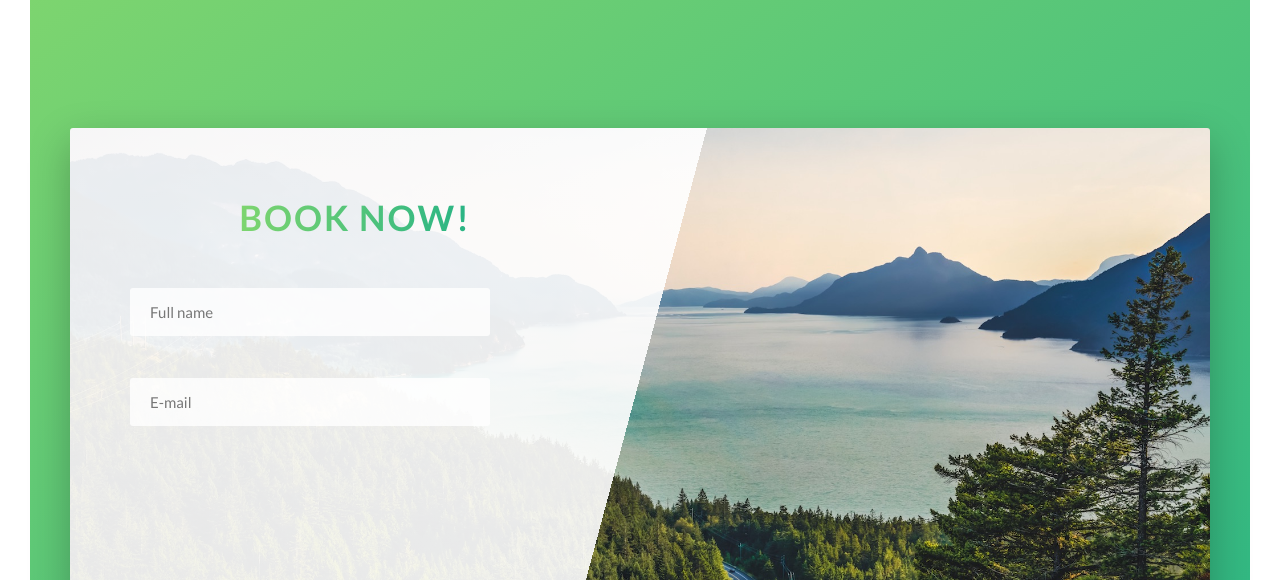
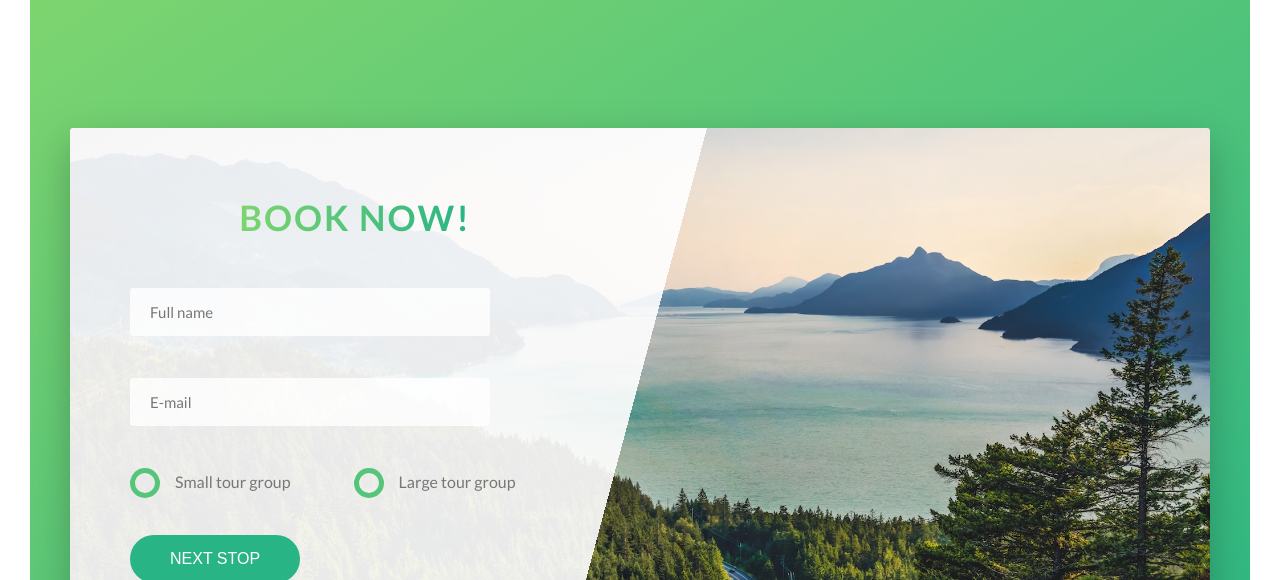
Before and after one commit to PFurtak/tours, a website: page index.html in a window 1280 px wide. Shown: the part 4601-5181 px from the top of the page. Drawn offline with Linux system fonts and the light colour scheme.

Commit message:
Finished styling booking section, custom radio buttons

```diff
--- a/index.html
+++ b/index.html
@@ -376,21 +376,35 @@
                   Book Now!
                 </h2>
               </div>
-
               <form action="#" class="form">
                 <div class="form__group">
-
                   <input type="text" class="form__input" id="name" placeholder="Full name" required>
                   <label for="name" class="form__label">Full name</label>
                 </div>
-
                 <div class="form__group">
-
                   <input type="email" class="form__input" id="email" placeholder="E-mail" required>
                   <label for="email" class="form__label">E-mail</label>
                 </div>
+                <div class="form__group">
+                  <div class="form__radio-group">
+                    <input name="size" id="small" type="radio" class="form__radio-input">
+                    <label for="small" class="form__radio-label">
+                      <span class="form__radio-button"></span>
+                      Small tour group</label>
+                  </div>
+                  <div class="form__radio-group">
+                    <input name="size" id="large" type="radio" class="form__radio-input">
+                    <label for="large" class="form__radio-label">
+                      <span class="form__radio-button"></span>
+                      Large tour group</label>
+                  </div>
+                </div>
+                <div class="form-group">
+                  <button class="btn btn--green u-margin-top-sm">Next stop</button>
+                </div>
               </form>
             </div>
+
 
           </div>
         </div>
--- a/sass/base/_utilities.scss
+++ b/sass/base/_utilities.scss
@@ -20,3 +20,6 @@
 .u-margin-top-xl {
   margin-top: 10rem;
 }
+.u-margin-top-sm {
+  margin-top: 2rem;
+}
--- a/sass/components/_button.scss
+++ b/sass/components/_button.scss
@@ -1,4 +1,5 @@
 .btn {
+  &,
   &:link,
   &:visited {
     text-transform: uppercase;
@@ -8,6 +9,9 @@
     border-radius: 10rem;
     transition: all 0.2s;
     position: relative;
+    font-size: $default-font-size;
+    border: none;
+    cursor: pointer;
   }
 
   &--white {
--- a/sass/components/_form.scss
+++ b/sass/components/_form.scss
@@ -14,6 +14,7 @@
     border: none;
     width: 80%;
     display: block;
+    transition: all 0.2s;
 
     &::-webkit-input-placeholder {
       color: $color-grey-dark;
@@ -45,4 +46,48 @@
     visibility: hidden;
     transform: translateY(-4rem);
   }
+
+  &__radio-group {
+    width: 49%;
+    display: inline-block;
+  }
+  &__radio-input {
+    display: none;
+  }
+
+  &__radio-label {
+    font-size: $default-font-size;
+    cursor: pointer;
+    position: relative;
+    padding-left: 4.5rem;
+  }
+
+  &__radio-button {
+    height: 3rem;
+    width: 3rem;
+    border: 5px solid $color-primary;
+    border-radius: 50%;
+    display: inline-block;
+    position: absolute;
+    left: 0;
+    top: -0.4rem;
+
+    &::after {
+      content: '';
+      display: block;
+      height: 1.3rem;
+      width: 1.3rem;
+      border-radius: 50%;
+      position: absolute;
+      top: 50%;
+      left: 50%;
+      transform: translate(-50%, -50%);
+      background-color: $color-primary;
+      opacity: 0;
+      transition: all 0.2s;
+    }
+  }
+  &__radio-input:checked ~ &__radio-label &__radio-button::after {
+    opacity: 1;
+  }
 }
```
Also changed, not shown: css/style.css.
